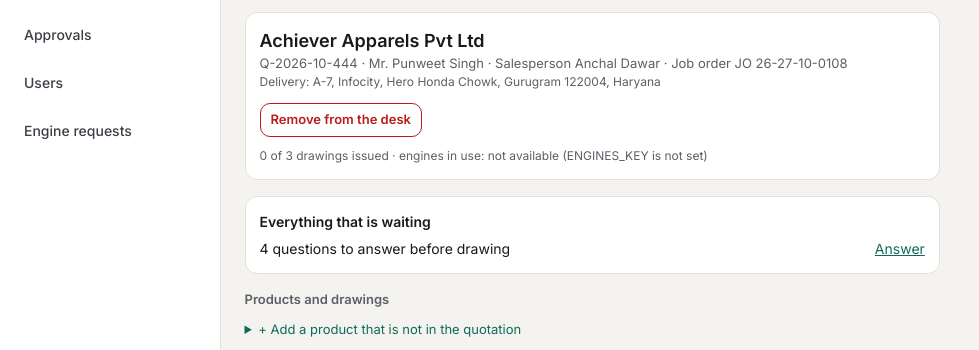
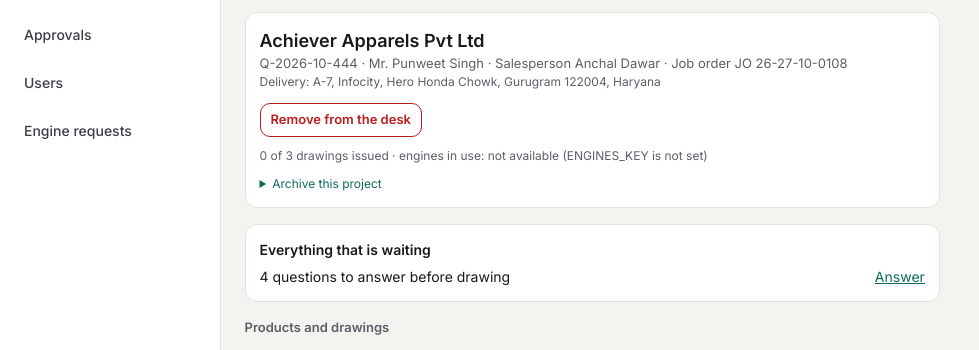
Before and after one commit to kushal881/encore-desk, a FastAPI app: page /orders/Q-2026-10-444 in a window 1280 px wide. Shown: the part 311-661 px from the top of the page, without its empty margins (0-979 px from the left). Run offline with FastAPI, Linux system fonts and the light colour scheme; the visitor is signed in with stand-in values (Sample User, id 1); data comes from the database, SQL or seed files in the repository; data that the repository does not hold is empty; some libraries are stand-ins or nearby versions.

Commit message:
Archive project: admin-only, any stage, with a reason; can be reopened (issue #50)
Archived projects keep every drawing, revision, approval and message. They leave the
dashboard, Projects Active/Completed and counts, Production, New project's not-issued
list and the nightly Odoo check; Projects > All shows them tagged Archived.

Co-Authored-By: Claude Opus 5.5 <noreply@anthropic.com>
Claude-Session: https://claude.ai/code/session_01BGvhtzVS23fxymWEfaFpbz

```diff
--- a/desk/app.py
+++ b/desk/app.py
@@ -356,6 +356,8 @@ def home(request: Request, show: str = "active", focus: str = "", user=User):
     focus = focus if focus in titles else ""
     with db.Session() as s:
         for o in s.scalars(select(db.Order).order_by(db.Order.id.desc())):
+            if o.archived_at:                                            # archived: off the lists and counts (issue #50)
+                continue
             st, pend = stage_of(o.steps, any(l.revisions for l in o.lines))
             n = len(o.lines)
             issued = sum(1 for l in o.lines if l.revisions)
@@ -2078,6 +2080,42 @@ def add_line(ref: str, name: str = Form(""), qty: float = Form(1), details: str
     return RedirectResponse("/orders/%s" % ref, status_code=303)
 
 
+@app.post("/orders/{ref}/archive")
+def archive_order(ref: str, reason: str = Form(""), user=User):
+    """Takes a test or abandoned project off the active lists and counts, at any stage (issue #50). Administrator only,
+    with a reason. Nothing is deleted: drawings, revisions, approvals and history stay, and it can be reopened."""
+    if user.role != "admin":
+        raise HTTPException(403, "Only the administrator can archive a project")
+    reason = " ".join(reason.split())[:500]
+    if not reason:
+        raise HTTPException(400, "Give the reason for archiving (for example: test project, client dropped the order)")
+    o = load(ref)
+    with db.Session() as s:
+        order = s.get(db.Order, o.id)
+        if order.archived_at:
+            raise HTTPException(400, "%s is already archived" % ref)
+        order.archived_at, order.archived_by, order.archived_reason = db.now(), user.name, reason
+        s.add(db.Message(order_id=o.id, who="desk", text="Project archived by %s: %s. Its drawings and records are kept; it can be reopened." % (user.name, reason)))
+        s.commit()
+    return RedirectResponse("/orders/%s" % ref, status_code=303)
+
+
+@app.post("/orders/{ref}/reopen")
+def reopen_order(ref: str, user=User):
+    """Brings an archived project back onto the active lists, as it was."""
+    if user.role != "admin":
+        raise HTTPException(403, "Only the administrator can reopen a project")
+    o = load(ref)
+    with db.Session() as s:
+        order = s.get(db.Order, o.id)
+        if not order.archived_at:
+            raise HTTPException(400, "%s is not archived" % ref)
+        order.archived_at, order.archived_by, order.archived_reason = None, "", ""
+        s.add(db.Message(order_id=o.id, who="desk", text="Project reopened by %s." % user.name))
+        s.commit()
+    return RedirectResponse("/orders/%s" % ref, status_code=303)
+
+
 @app.post("/orders/{ref}/remove")
 def remove_order(ref: str, user=User):
     """Takes an order off the desk. Only the administrator, and only while nothing has been issued. Odoo is not touched;
--- a/desk/db.py
+++ b/desk/db.py
@@ -49,6 +49,9 @@ class Order(Base):
     delivery_date: Mapped[str] = mapped_column(String(40), default="")     # Odoo's Delivery Date (production deadline); "" = not entered
     read_at: Mapped[datetime.datetime] = mapped_column(DateTime(timezone=True), default=now)
     checked_at: Mapped[datetime.datetime | None] = mapped_column(DateTime(timezone=True), nullable=True)   # quotation last compared with Odoo
+    archived_at: Mapped[datetime.datetime | None] = mapped_column(DateTime(timezone=True), nullable=True)  # taken off the active lists (issue #50)
+    archived_by: Mapped[str] = mapped_column(String(120), default="")
+    archived_reason: Mapped[str] = mapped_column(Text, default="")
     client: Mapped[Client] = relationship()
     lines: Mapped[list["OrderLine"]] = relationship(order_by="OrderLine.no", cascade="all, delete-orphan")
     messages: Mapped[list["Message"]] = relationship(order_by="Message.id", cascade="all, delete-orphan")
--- a/desk/newproject.py
+++ b/desk/newproject.py
@@ -83,7 +83,7 @@ def new_page(request: Request, q: str = "", p: str = "", error: str = "", user=U
     with db.Session() as s:
         quotes = open_quotations(s, q)
         past = approved_drawings(s, p)
-        on_desk = [o.source_ref for o in s.scalars(select(db.Order).order_by(db.Order.id.desc())) if not o.lines or not any(l.revisions for l in o.lines)]
+        on_desk = [o.source_ref for o in s.scalars(select(db.Order).order_by(db.Order.id.desc())) if not o.archived_at and (not o.lines or not any(l.revisions for l in o.lines))]
     return T.TemplateResponse(request, "newproject.html", ctx(user, quotes=quotes, past=past, q=q, p=p, error=error, on_desk=on_desk,
                                                                odoo_on=ODOO.configured, today=datetime.date.today(), nav="new"))
 
--- a/desk/production.py
+++ b/desk/production.py
@@ -370,7 +370,7 @@ def production_home(request: Request, user=User):
     with db.Session() as s:
         for o in s.scalars(select(db.Order).order_by(db.Order.id.desc())):
             st, _ = stage_of(o.steps, any(l.revisions for l in o.lines))
-            if st not in ("production", "completed"):
+            if st not in ("production", "completed") or o.archived_at:
                 continue
             for l in o.lines:
                 if not l.revisions or l.cancelled_at:
--- a/desk/quotes.py
+++ b/desk/quotes.py
@@ -379,7 +379,7 @@ def odoo_nightly(request: Request):
     from .app import stage_of
     done, failed = 0, []
     with db.Session() as s:
-        refs = [o.source_ref for o in s.scalars(select(db.Order).where(db.Order.source == "odoo")) if stage_of(o.steps)[0] != "completed"]
+        refs = [o.source_ref for o in s.scalars(select(db.Order).where(db.Order.source == "odoo")) if stage_of(o.steps)[0] != "completed" and not o.archived_at]
     for ref in refs:
         try:
             check(ref, "nightly"); done += 1
--- a/desk/templates/project.html
+++ b/desk/templates/project.html
@@ -3,6 +3,10 @@
 {% block crumb %}{% endblock %}
 {% block body %}
 {% include "_ordernav.html" %}
+{% if o.archived_at %}<div role="alert" style="background:#F1EFE9;padding:12px 24px;display:flex;flex-wrap:wrap;gap:10px;align-items:center;border-bottom:1px solid #E3E1DA">
+  <b>Archived</b> <span>by {{ o.archived_by }}, {{ o.archived_at|when }}: {{ o.archived_reason }}. It is not on the active lists; its drawings and records are kept.</span>
+  {% if is_admin %}<form method="post" action="/orders/{{ o.source_ref }}/reopen" style="margin-left:auto"><button class="sm primary">Reopen project</button></form>{% endif %}
+</div>{% endif %}
 {% include "_guide.html" %}
 <div class="cols">
   <div style="flex:999 1 520px;min-width:0;display:flex;flex-direction:column;gap:16px">
@@ -14,6 +18,16 @@
         {% if is_admin and not issued %}<form method="post" action="/orders/{{ o.source_ref }}/remove" data-confirm="Remove {{ o.source_ref }} from the desk?\nIts answers and previews here are deleted. Nothing changes in Odoo, and the order can be opened again." data-yes="Yes, remove"><button class="sm danger">Remove from the desk</button></form>{% endif %}
       </div>
       <div class="sub small">{{ issued }} of {{ o.lines|length }} drawings issued · engines in use: {{ latest }}</div>
+      {% if is_admin and not o.archived_at %}
+      <details><summary class="small">Archive this project</summary>
+        <form method="post" action="/orders/{{ o.source_ref }}/archive" style="display:flex;flex-direction:column;gap:6px;margin-top:6px"
+              data-confirm="Archive {{ o.source_ref }}?\nIt leaves the active lists and counts. Drawings, revisions, approvals and history are kept, and it can be reopened." data-yes="Yes, archive">
+          <label class="small" for="arr">Reason</label>
+          <input type="text" id="arr" name="reason" required placeholder="for example: test project, client dropped the order">
+          <div><button class="sm danger">Archive project</button></div>
+          <div class="sub small">For a test or abandoned project at any stage. Nothing is deleted; Odoo is not touched.</div>
+        </form></details>
+      {% endif %}
     </div>
     <div class="card">
       <div style="font-weight:600">Everything that is waiting</div>
--- a/desk/templates/projects.html
+++ b/desk/templates/projects.html
@@ -40,7 +40,7 @@
       <tr><th>Project</th><th>Folder</th><th>Stage</th><th>Drawings</th><th>Needs attention</th><th>Last activity</th><th></th></tr>
       {% for r in rows %}
       <tr>
-        <td><b>{{ r.client }}</b><div class="sub small">{{ r.ref }}{% if r.salesperson %} · {{ r.salesperson }}{% endif %}</div></td>
+        <td><b>{{ r.client }}</b>{% if r.archived %} <span class="tag dim" title="{{ r.archived_reason }}">Archived</span>{% endif %}<div class="sub small">{{ r.ref }}{% if r.salesperson %} · {{ r.salesperson }}{% endif %}</div></td>
         <td class="small">{{ r.folder or '—' }}</td>
         <td style="min-width:150px"><div class="small" style="font-weight:600;color:{{ '#0E6B5C' if r.st == 8 else '#3A3E45' }}">{{ r.stage }}</div>
           <div style="display:flex;gap:2px;margin-top:4px" aria-hidden="true">{% for x in steps %}<span style="flex:1;height:5px;border-radius:2px;background:{{ '#0E6B5C' if loop.index < r.st or r.st == 8 else ('#D97706' if loop.index == r.st else '#E3E1DA') }}"></span>{% endfor %}</div></td>
```
Also changed, not shown: desk/projects.py (+4 -3 lines), tests/test_archive.py (added, +75 -0 lines).
